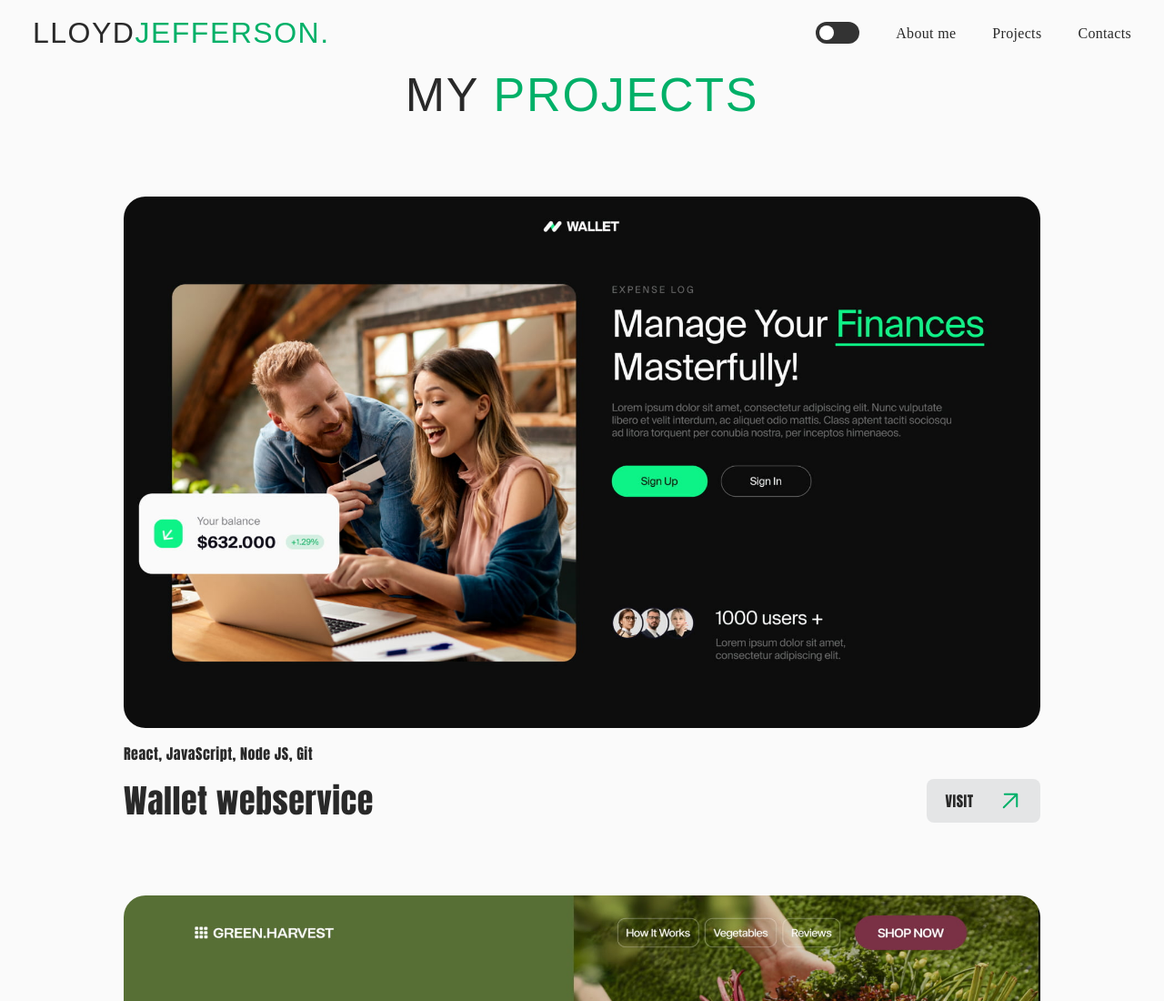
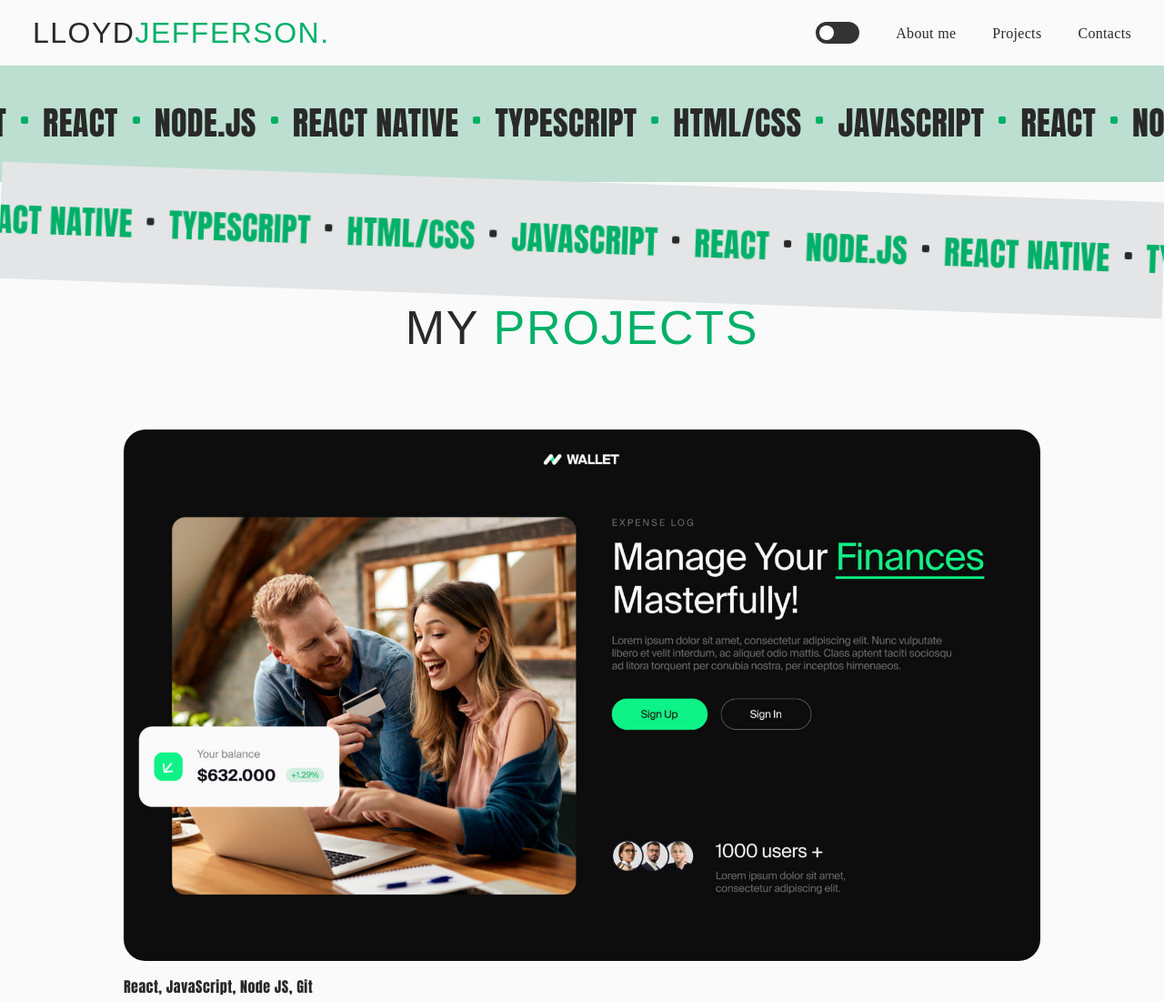
Before and after one commit to VH-str/project-JS-TeamWork-FullStalkers, a website built with Vite: page src/index.html in a window 1280 px wide. Shown: the top 1100 px of the page at 91% size. Built offline with nearby package versions, Linux system fonts and the light colour scheme; files whose address does not match are found by name.

Commit message:
add tech-skills markup and css

```diff
--- a/src/css/css_partials/tech-skills.css
+++ b/src/css/css_partials/tech-skills.css
@@ -1,8 +1,96 @@
-@media screen and (max-width: 360px) {
+.tech-heading {
+  position: absolute;
+  width: 1px;
+  height: 1px;
+  margin: -1px;
+  border: 0;
+  padding: 0;
+  white-space: nowrap;
+  clip-path: inset(100%);
+  clip: rect(0 0 0 0);
+  overflow: hidden;
+}
+
+.tech-skills-container {
+  padding: 0;
+  max-width: 100%;
+}
+
+.marquee {
+  max-height: 244px;
+  font-weight: 500;
+  font-size: 32px;
+  line-height: 1.25;
+  letter-spacing: 0.02em;
+  text-transform: uppercase;
+  color: var(--color);
+}
+
+.marquee-line {
+  display: flex;
+  align-items: center;
+  overflow: hidden;
+  padding: 32px 0;
+  height: 104px;
+  z-index: 1;
+  background-color: var(--tech-top);
+  color: var(--color);
+}
+
+.tilted.marquee-line {
+  background-color: var(--tech-bottom);
+  transform: rotate(2deg);
+  color: var(--accet-green);
+}
+
+.marquee-content {
+  display: flex;
+  animation: marqueeLine 15s linear infinite;
+  gap: 16px;
+}
+
+.tilted .marquee-content {
+  animation-direction: reverse;
+}
+
+.marquee-dot {
+  display: inline-block;
+  width: 8px;
+  height: 8px;
+  border-radius: 2px;
+  background-color: var(--accet-green);
+  margin-top: 16px;
+}
+
+.tilted .marquee-dot {
+  background-color: var(--color);
+}
+
+.marquee-text,
+.marquee-dot {
+  position: relative;
+  white-space: nowrap;
+}
+
+@keyframes marqueeLine {
+  from {
+    transform: translateX(0%);
+  }
+  to {
+    transform: translateX(-33.3%);
+  }
 }
 
 @media screen and (min-width: 768px) {
+  .marquee {
+    font-size: 36px;
+    line-height: 1.33;
+    letter-spacing: 0.01em;
+    max-height: 280px;
+  }
+
+  .marquee-line {
+    height: 128px;
+    padding: 40px 0;
+  }
 }
-
-@media screen and (min-width: 1280px) {
-}
--- a/src/css/styles.css
+++ b/src/css/styles.css
@@ -47,6 +47,8 @@
   -webkit-font-smoothing: antialiased;
   -moz-osx-font-smoothing: grayscale;
   -webkit-text-size-adjust: 100%;
+  --tech-top: #bcdfd1;
+  --tech-bottom: #e4e5e6;
 }
 
 .bg-dark {
@@ -58,4 +60,6 @@
   --project-button: #2a2d32;
   --project-button-hover: #3b3f45;
   --bn-icon-background-color: #204136;
+  --tech-top: #204136;
+  --tech-bottom: #2a2d32;
 }
--- a/src/partials/tech-skills.html
+++ b/src/partials/tech-skills.html
@@ -1,6 +1,90 @@
-<section class="">
-    <div class="">
+<section class="tech-skills">
+  <div class="container tech-skills-container">
+    <h2 class="tech-heading">Tech Skills</h2>
+    <div class="marquee">
+      <div class="marquee-line">
+        <div class="marquee-content">
+          <span class="marquee-dot"></span>
+          <span class="marquee-text">HTML/CSS</span>
+          <span class="marquee-dot"></span>
+          <span class="marquee-text">JAVASCRIPT</span>
+          <span class="marquee-dot"></span>
+          <span class="marquee-text">REACT</span>
+          <span class="marquee-dot"></span>
+          <span class="marquee-text">NODE.JS</span>
+          <span class="marquee-dot"></span>
+          <span class="marquee-text">REACT NATIVE</span>
+          <span class="marquee-dot"></span>
+          <span class="mmarquee-text">TYPESCRIPT</span>
+          <span class="marquee-dot"></span>
+          <span class="marquee-text">HTML/CSS</span>
+          <span class="marquee-dot"></span>
+          <span class="marquee-text">JAVASCRIPT</span>
+          <span class="marquee-dot"></span>
+          <span class="marquee-text">REACT</span>
+          <span class="marquee-dot"></span>
+          <span class="marquee-text">NODE.JS</span>
+          <span class="marquee-dot"></span>
+          <span class="marquee-text">REACT NATIVE</span>
+          <span class="marquee-dot"></span>
+          <span class="mmarquee-text">TYPESCRIPT</span>
+          <span class="marquee-dot"></span>
+          <span class="marquee-text">HTML/CSS</span>
+          <span class="marquee-dot"></span>
+          <span class="marquee-text">JAVASCRIPT</span>
+          <span class="marquee-dot"></span>
+          <span class="marquee-text">REACT</span>
+          <span class="marquee-dot"></span>
+          <span class="marquee-text">NODE.JS</span>
+          <span class="marquee-dot"></span>
+          <span class="marquee-text">REACT NATIVE</span>
+          <span class="marquee-dot"></span>
+          <span class="mmarquee-text">TYPESCRIPT</span>
+          <span class="marquee-dot"></span>
+        </div>
+      </div>
 
+      <div class="marquee-line tilted">
+        <div class="marquee-content">
+          <span class="marquee-dot"></span>
+          <span class="marquee-text">HTML/CSS</span>
+          <span class="marquee-dot"></span>
+          <span class="marquee-text">JAVASCRIPT</span>
+          <span class="marquee-dot"></span>
+          <span class="marquee-text">REACT</span>
+          <span class="marquee-dot"></span>
+          <span class="marquee-text">NODE.JS</span>
+          <span class="marquee-dot"></span>
+          <span class="marquee-text">REACT NATIVE</span>
+          <span class="marquee-dot"></span>
+          <span class="marquee-text">TYPESCRIPT</span>
+          <span class="marquee-dot"></span>
+          <span class="marquee-text">HTML/CSS</span>
+          <span class="marquee-dot"></span>
+          <span class="marquee-text">JAVASCRIPT</span>
+          <span class="marquee-dot"></span>
+          <span class="marquee-text">REACT</span>
+          <span class="marquee-dot"></span>
+          <span class="marquee-text">NODE.JS</span>
+          <span class="marquee-dot"></span>
+          <span class="marquee-text">REACT NATIVE</span>
+          <span class="marquee-dot"></span>
+          <span class="marquee-text">TYPESCRIPT</span>
+          <span class="marquee-dot"></span>
+          <span class="marquee-text">HTML/CSS</span>
+          <span class="marquee-dot"></span>
+          <span class="marquee-text">JAVASCRIPT</span>
+          <span class="marquee-dot"></span>
+          <span class="marquee-text">REACT</span>
+          <span class="marquee-dot"></span>
+          <span class="marquee-text">NODE.JS</span>
+          <span class="marquee-dot"></span>
+          <span class="marquee-text">REACT NATIVE</span>
+          <span class="marquee-dot"></span>
+          <span class="mmarquee-text">TYPESCRIPT</span>
+          <span class="marquee-dot"></span>
         </div>
+      </div>
     </div>
+  </div>
 </section>
```
